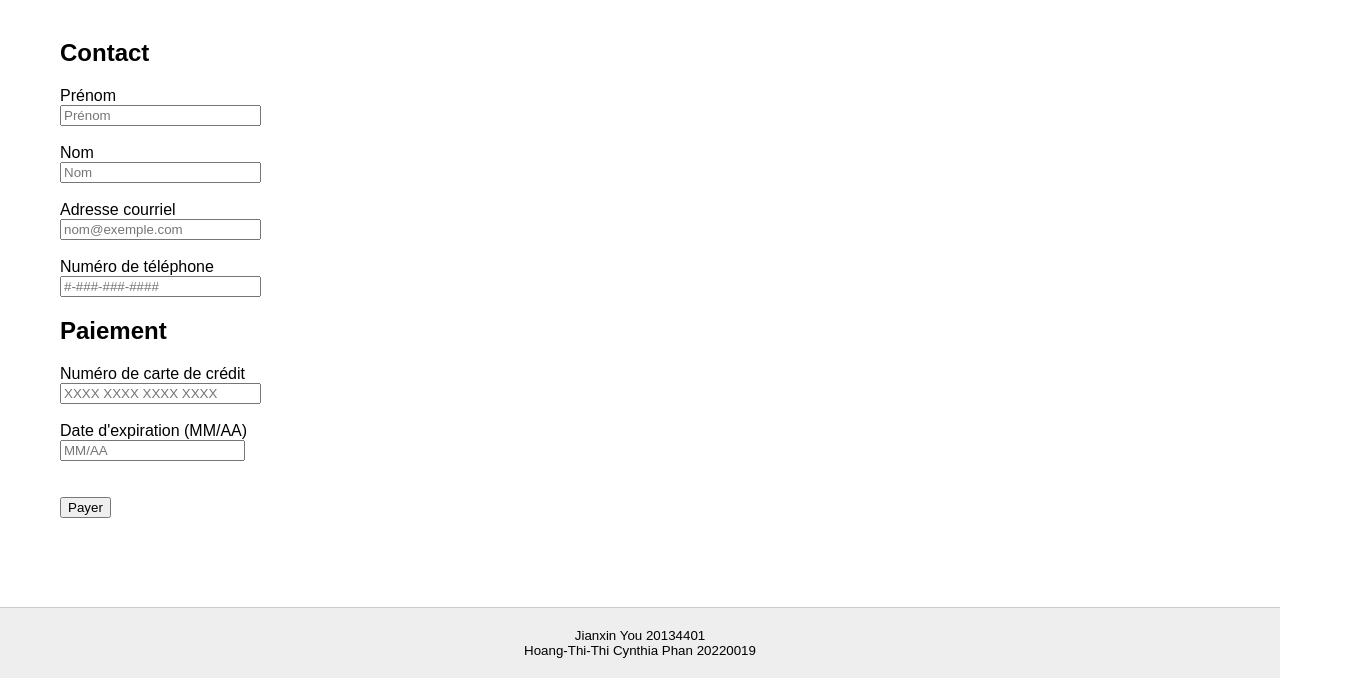
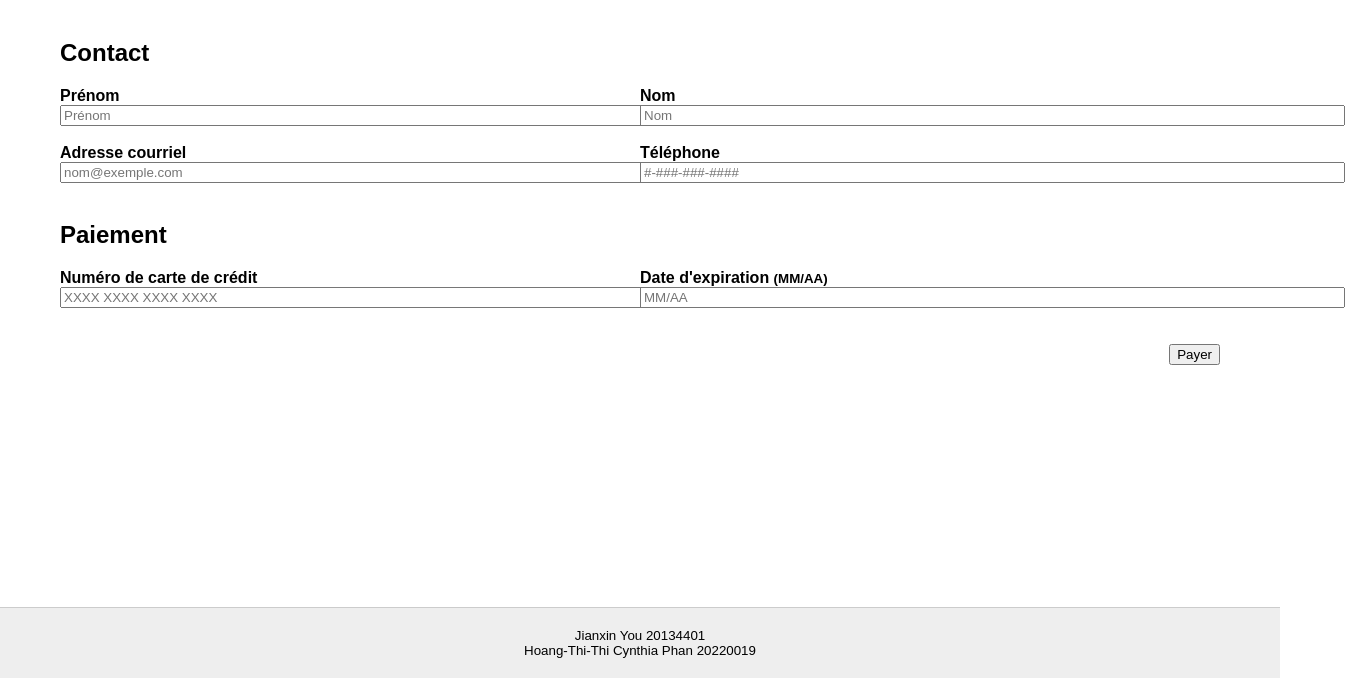
Before and after one commit to jianxyou/IFT1005TP1, a plain HTML site: page order.html in a window 1280 px wide. Shown: the part 122-800 px from the top of the page, 1345 px wide, since content can reach past the window. Drawn offline with Linux system fonts and the light colour scheme.

Commit message:
Add style to order.html

```diff
--- a/order.html
+++ b/order.html
@@ -8,7 +8,7 @@ Hoang-Thi-Thi Cynthia Phan 20220019 -->
 <head>
   <meta charset="UTF-8">
   <title>OnlineShop - Commande</title>
-  <link rel="stylesheet" href="style.css">
+  <link rel="stylesheet" href="./style.css">
   <link rel="stylesheet" type="text/css" href="https://use.fontawesome.com/releases/v5.3.1/css/all.css">
 </head>
 
@@ -37,34 +37,47 @@ Hoang-Thi-Thi Cynthia Phan 20220019 -->
   <main class="order">
     <h1>Commander</h1>
 
-    <form action="confirmation.html" method="post">
-      <section>
+    <form action="./confirmation.html" method="post">
+      <section class="order--contact">
         <h2>Contact</h2>
 
-        <label for="firstname">Prénom</label><br>
-        <input id="firstname" name="prenom" type="text" size="22" placeholder="Prénom" required><br><br>
+        <div class="order--content">
+          <div class="column order--column">
+            <label for="first-name"><strong>Prénom</strong></label><br>
+            <input class="form-control" id="first-name" name="prenom" type="text" size="83" placeholder="Prénom" required><br><br>
 
-        <label for="lastname">Nom</label><br>
-        <input id="lastname" name="nom" type="text" size="22" placeholder="Nom" required><br><br>
+            <label for="email"><strong>Adresse courriel</strong></label><br>
+            <input class="form-control" id="email" name="courriel" type="email" size="83" placeholder="nom@exemple.com" required><br><br>
+          </div>
 
-        <label for="email">Adresse courriel</label><br>
-        <input id="email" name="courriel" type="email" size="22" placeholder="nom@exemple.com" required><br><br>
+          <div class="column">
+            <label for="last-name"><strong>Nom</strong></label><br>
+            <input class="form-control" id="last-name" name="nom" type="text" size="85" placeholder="Nom" required><br><br>
 
-        <label for="phone">Numéro de téléphone</label><br>
-        <input id="phone" name="telephone" type="tel" size="22" maxlength="16" placeholder="#-###-###-####" required>
+            <label for="phone"><strong>Téléphone</strong></label><br>
+            <input class="form-control" id="phone" name="telephone" type="tel" size="85" maxlength="16" placeholder="#-###-###-####" required>
+          </div>
+        </div>
       </section>
 
-      <section>
+      <section class="order--payment">
         <h2>Paiement</h2>
 
-        <label for="creditcard">Numéro de carte de crédit</label><br>
-        <input id="creditcard" name="carte" type="text" size="22" maxlength="19" placeholder="XXXX XXXX XXXX XXXX" required><br><br>
+        <div class="order--content">
+          <div class="column order--column">
+            <label for="credit-card"><strong>Numéro de carte de crédit</strong></label><br>
+            <input class="form-control" id="credit-card" name="carte" type="text" size="83" maxlength="19" placeholder="XXXX XXXX XXXX XXXX" required><br><br>
+          </div>
 
-        <label for="creditcardexpiry">Date d'expiration (MM/AA)</label><br>
-        <input id="creditcardexpiry" name="expiration" type="text" placeholder="MM/AA" required><br><br><br>
+          <div class="column">
+            <label for="credit-card-expiry"><strong>Date d'expiration <small>(MM/AA)</small></strong></label><br>
+            <input class="form-control" id="credit-card-expiry" name="expiration" type="text" placeholder="MM/AA" size="85" required><br><br><br>
+          </div>
+        </div>
       </section>
-
-      <input type="submit" value="Payer"/>
+      <div class="order--pay">
+        <input class="btn" type="submit" value="Payer"/>
+      </div>
     </form>
   </main>
 
--- a/style.css
+++ b/style.css
@@ -265,3 +265,17 @@ footer {
 .order {
     flex-direction: column;
 }
+
+.order--content, .order--pay {
+    display: flex;
+}
+
+.order--column {
+    padding-right: 0px;
+}
+
+.order--pay {
+    justify-content: end;
+}
+
+/* confirmation.html styles */
```
